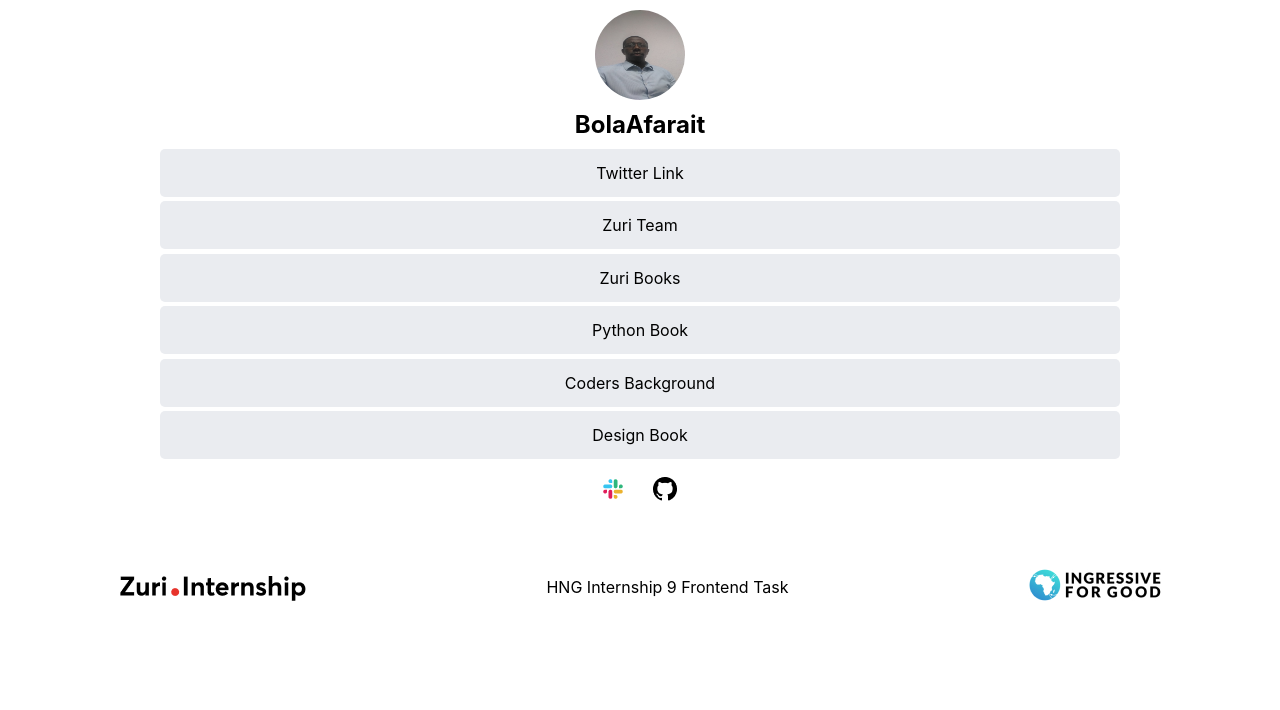
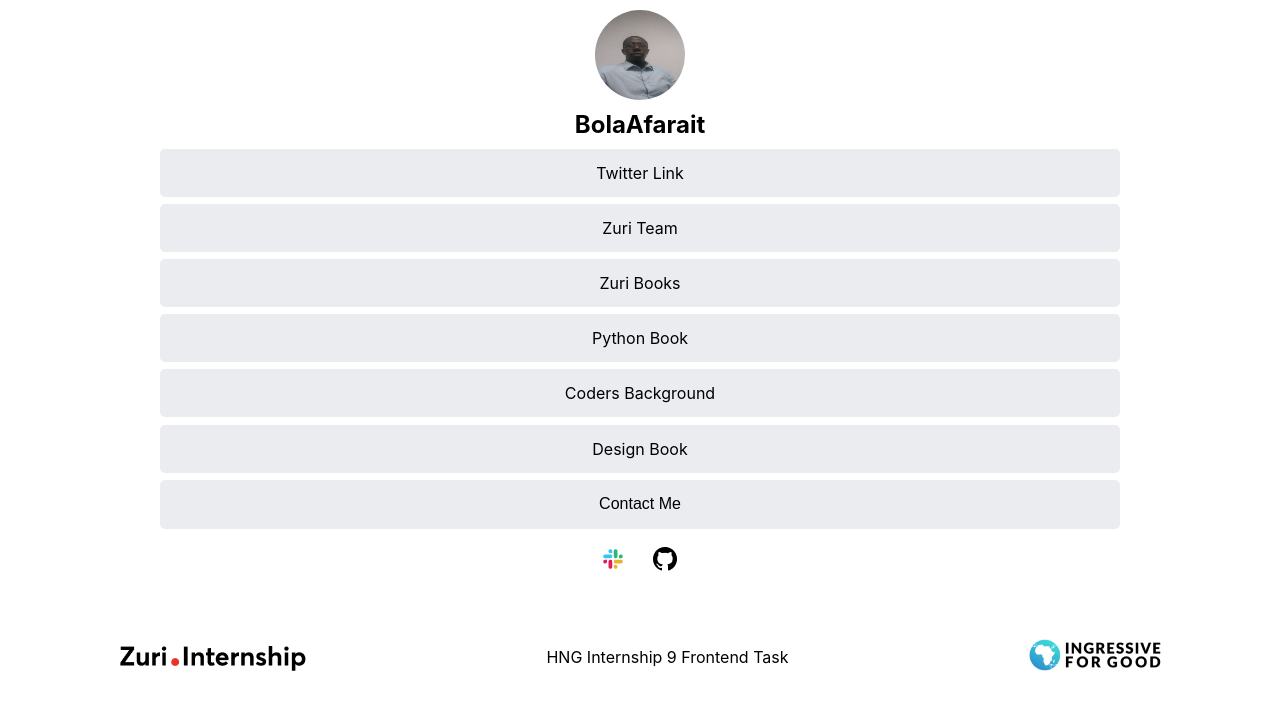
Before and after one commit to afaraitsulaimon/hngninefirsttask, a React (Create React App) app: page / in a window 1280 px wide. Shown: the top 710 px of the page. Built offline with nearby package versions, Linux system fonts and the light colour scheme.

Commit message:
New feature added

```diff
--- a/src/App.js
+++ b/src/App.js
@@ -1,12 +1,14 @@
 import './App.css';
 import Home from './components/Home';
 import { BrowserRouter,  Routes, Route,} from "react-router-dom";
+import Contact from './components/Contact';
 
 function App() {
   return (
     <BrowserRouter>
     <Routes>
       <Route path='/' element={<Home/>}/>
+      <Route path='/contact' element={<Contact/>}/>
     </Routes>
     </BrowserRouter>
   );
--- /dev/null
+++ b/src/components/Contact.js
@@ -0,0 +1,9 @@
+import React from 'react'
+
+const Contact = () => {
+  return (
+    <div>Contact</div>
+  )
+}
+
+export default Contact
--- a/src/components/Home.js
+++ b/src/components/Home.js
@@ -5,6 +5,7 @@ import twitterIcon from "../image/twitter-icon.jpg";
 import slackIcon from "../image/slack.jpg";
 import zuriIcon from "../image/Zuri.Internship_Logo.png";
 import I4g from "../image/I4G.jpg";
+import { Link } from "react-router-dom";
 
 const Home = () => {
   return (
@@ -59,6 +60,10 @@ const Home = () => {
 
 
           </ButtonDesignBook>
+
+          <Button id="contact">
+               <ContactLink to={"/contact"}> Contact Me</ContactLink>
+          </Button>
         </LinkSection>
 
         <SocialHolder>
@@ -128,7 +133,7 @@ const ImageHolder = styled.img`
 
 const LinkSection = styled.div`
   width: 100%;
-  height: 310px;
+  height: 380px;
   display: flex;
   flex-direction: column;
   align-items: center;
@@ -317,6 +322,38 @@ a{
 `;
 
 
+const Button = styled.button`
+width: 72em;
+height: 3.7em;
+border-radius: 5px;
+  border: none;
+  background-color: #eaecf0;
+justify-content: center;
+align-items: center;
+cursor: pointer;
+
+
+&:hover{
+    background-color:#cecfd0;
+  }
+
+@media(max-width:675px){
+
+  width: 60%;
+}
+
+`;
+
+
+
+const ContactLink = styled(Link)`
+      text-decoration: none;
+      color: black;
+      font-size: 1.2em;
+      font-weight: lighter;
+
+`;
+
 
 const SocialHolder = styled.div`
   height: 2em;
```
